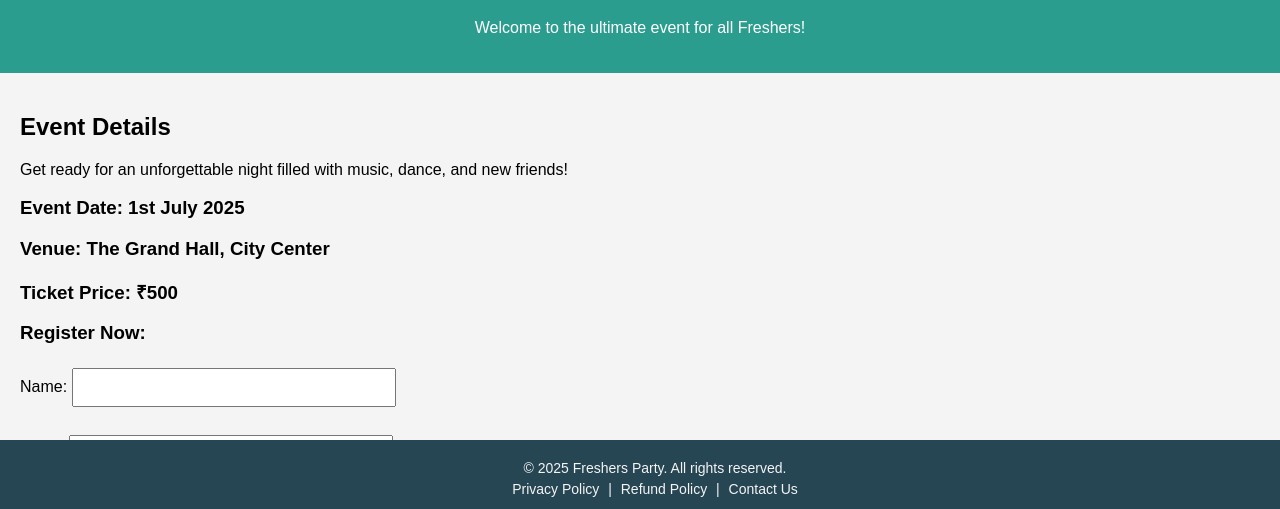
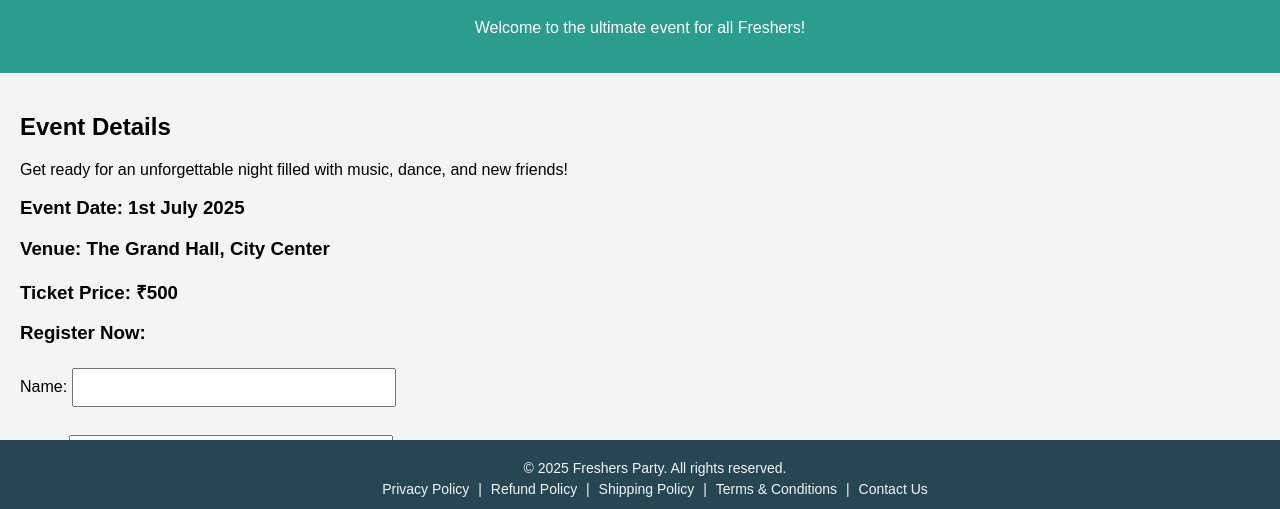
Before and after one commit to samujjwalsingh/party2, a plain HTML site: page index.html in a window 1280 px wide. Shown: the part 283-792 px from the top of the page. Drawn offline with Linux system fonts and the light colour scheme.

Commit message:
Update index.html

```diff
--- a/index.html
+++ b/index.html
@@ -81,7 +81,6 @@
 
     <h3>Event Date: 1st July 2025</h3>
     <h3>Venue: The Grand Hall, City Center</h3>
-
     <h3>Ticket Price: ₹500</h3>
 
     <h3>Register Now:</h3>
@@ -112,6 +111,8 @@
     <p>
       <a href="privacy-policy.html">Privacy Policy</a> |
       <a href="refund-policy.html">Refund Policy</a> |
+      <a href="shipping-policy.html">Shipping Policy</a> |
+      <a href="terms-and-conditions.html">Terms & Conditions</a> |
       <a href="contact.html">Contact Us</a>
     </p>
   </footer>
@@ -121,7 +122,6 @@
     // Display Payment Options After Form Submission
     function showPaymentOptions(event) {
       event.preventDefault();
-
       document.getElementById('student-details-form').style.display = "none";
       document.getElementById('phonepe-payment').style.display = "block";
       document.getElementById('razorpay-payment').style.display = "block";
```
